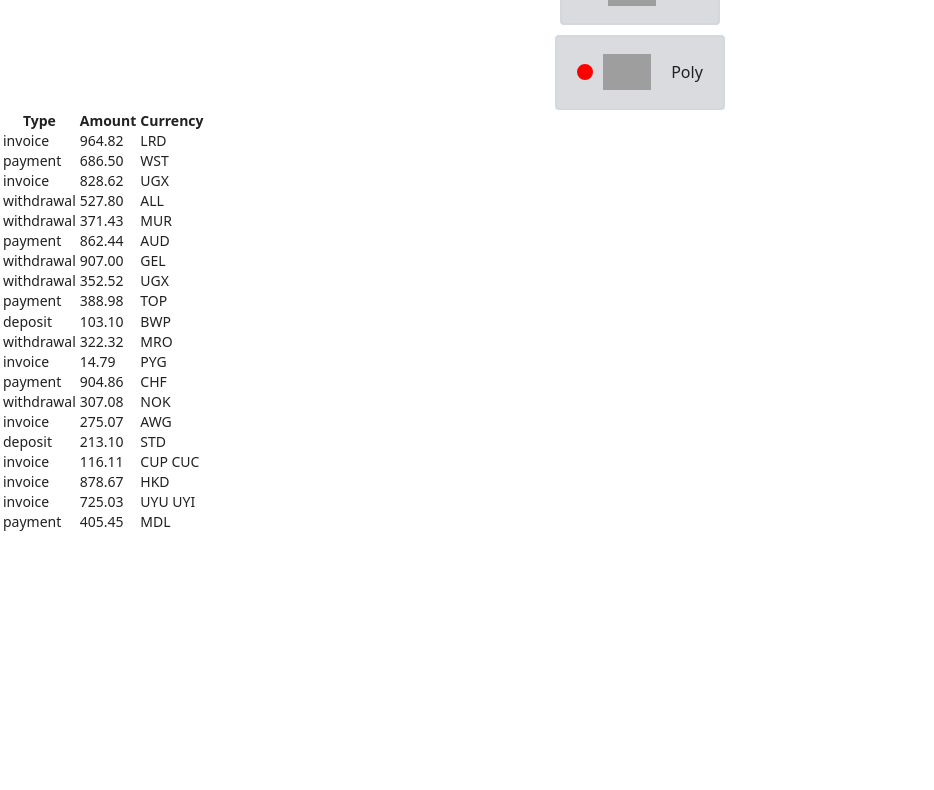
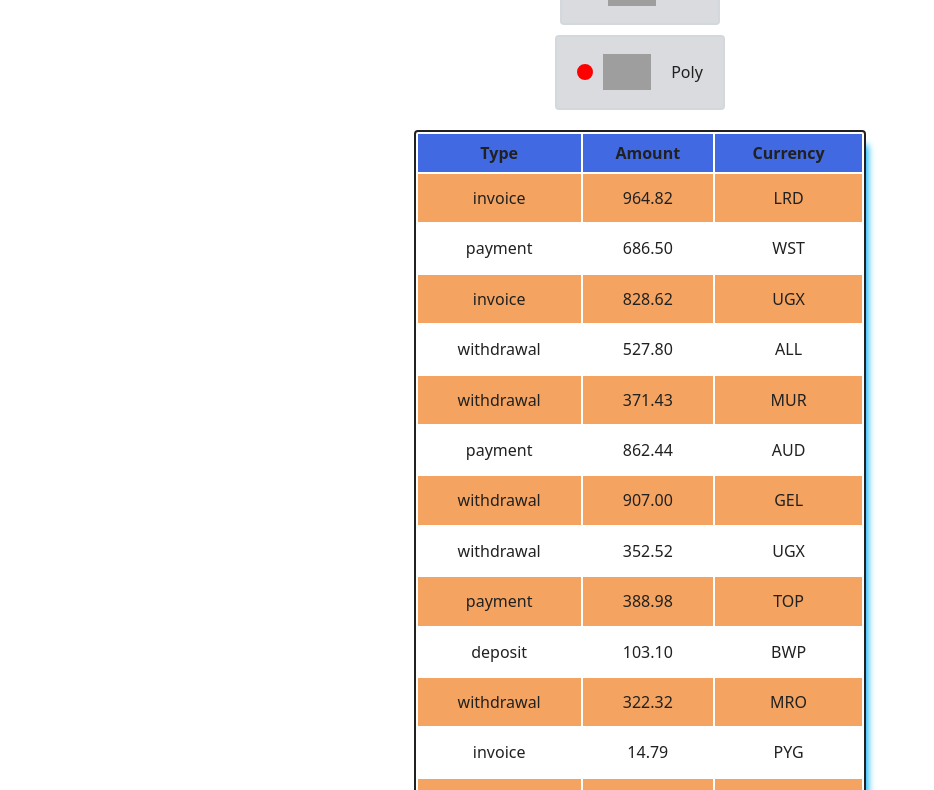
Before and after one commit to PIrenka/clone-repo-test, a React (Create React App) app: page / in a window 1280 px wide. Shown: the part 750-1540 px from the top of the page, without its empty margins (0-934 px from the left). Before the commit the page ends 1284 px from the top, so only its background shows below. Built offline with nearby package versions, Linux system fonts and the light colour scheme; grey boxes are pictures that could not be loaded.

Commit message:
Transactions-Done

```diff
--- a/src/components/Transactions/TransactionItem.jsx
+++ b/src/components/Transactions/TransactionItem.jsx
@@ -1,9 +1,12 @@
-import React from "react";
+import React from 'react';
 
-const TransactionItem = ({item}) => (<tr>
-            <td>{item.type}</td>
-            <td>{item.amount}</td>
-            <td>{item.currency}</td>
-        </tr>
-        );
+import Styles from './transactionStyles.module.css';
+
+const TransactionItem = ({ item }) => (
+  <tr className={Styles.transaction}>
+    <td className={Styles.transactionText}>{item.type}</td>
+    <td className={Styles.transactionText}>{item.amount}</td>
+    <td className={Styles.transactionText}>{item.currency}</td>
+  </tr>
+);
 export default TransactionItem;
--- /dev/null
+++ b/src/components/Transactions/Transactions.jsx
@@ -0,0 +1,36 @@
+import React from 'react';
+
+import TransactionItem from './TransactionItem';
+import PropTypes from 'prop-types';
+
+import Styles from './transactionStyles.module.css';
+
+const TransactionHistory = ({ items }) => (
+  <table className={Styles.transactionHistory}>
+    <thead>
+      <tr className={Styles.tableTitles}>
+        <th className={Styles.tableTitle}>Type</th>
+        <th className={Styles.tableTitle}>Amount</th>
+        <th className={Styles.tableTitle}>Currency</th>
+      </tr>
+    </thead>
+
+    <tbody>
+      {items.map(item => (
+        <TransactionItem key={item.id} item={item} />
+      ))}
+    </tbody>
+  </table>
+);
+
+TransactionHistory.propTypes = {
+  items: PropTypes.arrayOf(PropTypes.object),
+  item: PropTypes.shape({
+    id: PropTypes.string.isRequired,
+    type: PropTypes.string.isRequired,
+    amount: PropTypes.string.isRequired,
+    currency: PropTypes.string.isRequired,
+  }),
+};
+
+export default TransactionHistory;
--- a/src/components/Transactions/index.jsx
+++ b/src/components/Transactions/index.jsx
@@ -1,33 +1 @@
-import React from 'react';
-import TransactionItem from './TransactionItem';
-import PropTypes from 'prop-types';
-
-const TransactionHistory = ({ items }) => (
-  <table class="transaction-history">
-    <thead>
-      <tr>
-        <th>Type</th>
-        <th>Amount</th>
-        <th>Currency</th>
-      </tr>
-    </thead>
-
-    <tbody>
-      {items.map(item => (
-        <TransactionItem key={item.id} item={item} />
-      ))}
-    </tbody>
-  </table>
-);
-
-TransactionHistory.propTypes = {
-  items: PropTypes.arrayOf(PropTypes.object),
-  item: PropTypes.shape({
-    id: PropTypes.string.isRequired,
-    type: PropTypes.string.isRequired,
-    amount: PropTypes.string.isRequired,
-    currency: PropTypes.string.isRequired,
-  }),
-};
-
-export default TransactionHistory;
+export { default } from './Transactions';
--- /dev/null
+++ b/src/components/Transactions/transactionStyles.module.css
@@ -0,0 +1,29 @@
+table {
+  border-collapse: separate;
+  border: 2px solid saddlebrown;
+  border-radius: 4px;
+  box-shadow: 7px 10px 7px -5px #00b1ff;
+  margin-top: 20px;
+  margin-bottom: 20px;
+}
+.transactionHistory {
+  text-align: center;
+  margin-top: 20px;
+  margin-right: auto;
+  margin-left: auto;
+  font-size: 16px;
+}
+.tableTitles {
+  background-color: royalblue;
+}
+.tableTitle {
+  padding: 10px 15px;
+}
+
+.transaction:nth-child(odd) {
+  background-color: sandybrown;
+}
+
+.transactionText {
+  padding: 15px 40px;
+}
```
